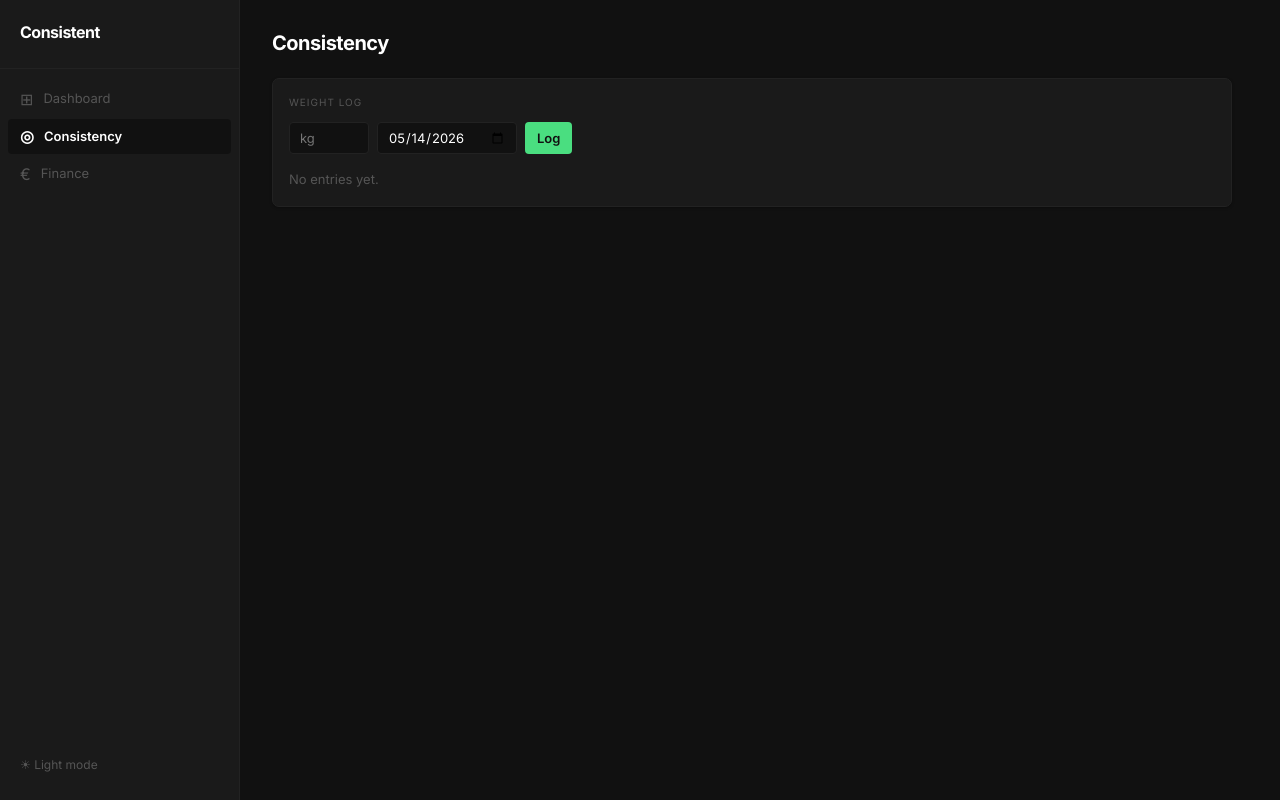
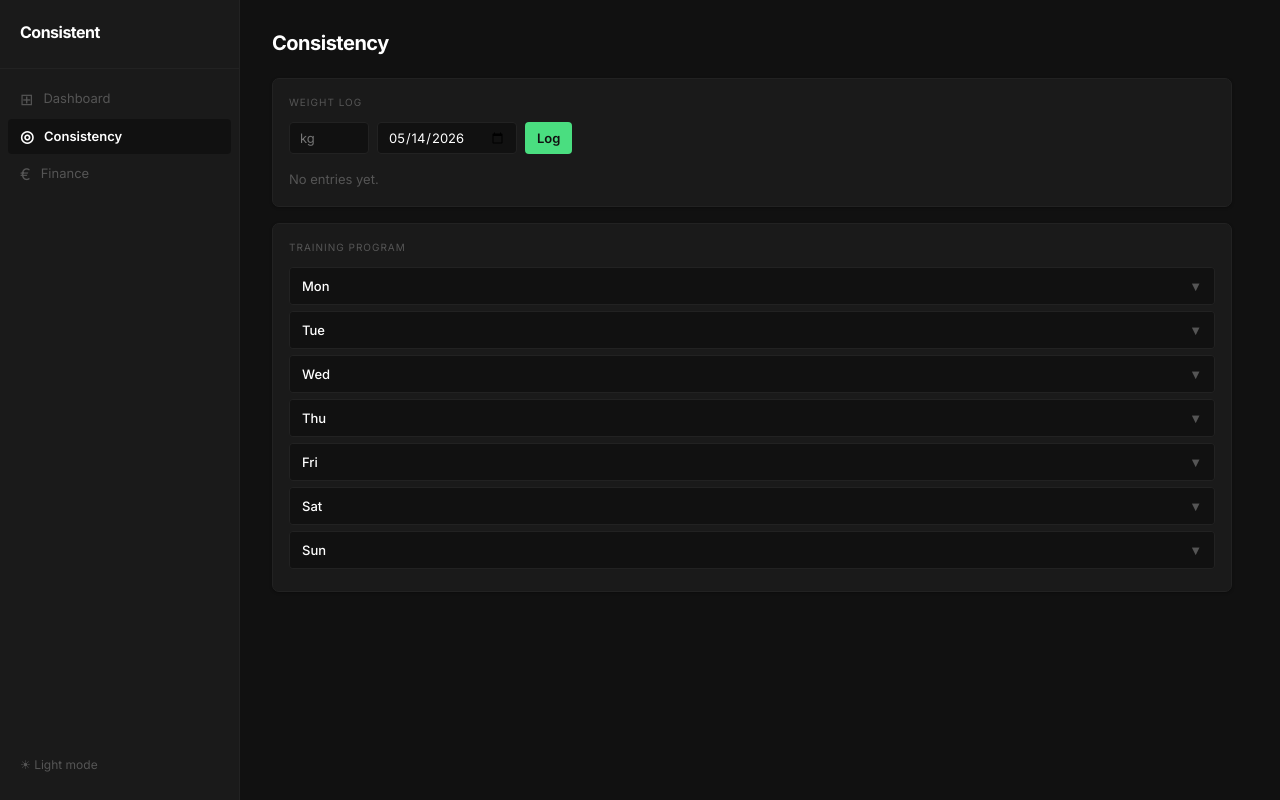
Before and after one commit to Fairlander-Flick/Consistent, a React app: page /consistency in a window 1280 px wide. Built offline with nearby package versions, Linux system fonts and the light colour scheme; the HTML template or start-up script is replaced by a standard one.

Commit message:
feat: add Training Program Editor to Consistency page

```diff
--- a/src/pages/Consistency.jsx
+++ b/src/pages/Consistency.jsx
@@ -1,9 +1,12 @@
 import { useState } from 'react'
 import { useWeightStore } from '../store/useWeightStore'
+import { useTrainingStore } from '../store/useTrainingStore'
 import { Card } from '../components/ui/Card'
 import { Input } from '../components/ui/Input'
 import { Button } from '../components/ui/Button'
 import { todayISO, isoToDisplay } from '../lib/dateUtils'
+
+const DAYS = ['Mon', 'Tue', 'Wed', 'Thu', 'Fri', 'Sat', 'Sun']
 
 function WeightLogSection() {
   const { entries, addEntry, deleteEntry } = useWeightStore()
@@ -55,11 +58,91 @@ function WeightLogSection() {
   )
 }
 
+function TrainingProgramEditor() {
+  const { program, setDayName, addExercise, addSet, removeExercise } = useTrainingStore()
+  const [openDay, setOpenDay] = useState(null)
+  const [newExName, setNewExName] = useState('')
+  const [newSets, setNewSets] = useState({})
+
+  const handleAddExercise = (day) => {
+    if (!newExName.trim()) return
+    addExercise(day, newExName.trim())
+    setNewExName('')
+  }
+
+  const handleAddSet = (day, exId) => {
+    const key = `${day}-${exId}`
+    const { reps = '', weight = '' } = newSets[key] || {}
+    if (!reps || !weight) return
+    addSet(day, exId, reps, weight)
+    setNewSets(prev => ({ ...prev, [key]: { reps: '', weight: '' } }))
+  }
+
+  return (
+    <Card style={{ marginBottom: '16px' }}>
+      <div style={{ fontSize: '10px', color: 'var(--text-muted)', textTransform: 'uppercase', letterSpacing: '0.1em', marginBottom: '12px' }}>
+        Training Program
+      </div>
+      {DAYS.map(day => (
+        <div key={day} style={{ marginBottom: '6px', border: '1px solid var(--border)', borderRadius: 'var(--radius-sm)', overflow: 'hidden' }}>
+          <button
+            onClick={() => setOpenDay(openDay === day ? null : day)}
+            style={{
+              width: '100%', padding: '10px 12px', display: 'flex', justifyContent: 'space-between',
+              background: 'var(--bg)', color: 'var(--text)', fontSize: '13px', fontWeight: 500,
+            }}
+          >
+            <span>{day} {program[day].name ? `— ${program[day].name}` : ''}</span>
+            <span style={{ color: 'var(--text-muted)' }}>{openDay === day ? '▲' : '▼'}</span>
+          </button>
+          {openDay === day && (
+            <div style={{ padding: '12px', background: 'var(--bg-card)' }}>
+              <Input
+                value={program[day].name}
+                onChange={v => setDayName(day, v)}
+                placeholder="Session name (e.g. Upper Body)"
+                style={{ marginBottom: '10px' }}
+              />
+              {program[day].exercises.map(ex => {
+                const key = `${day}-${ex.id}`
+                const s = newSets[key] || { reps: '', weight: '' }
+                return (
+                  <div key={ex.id} style={{ marginBottom: '10px', padding: '8px', background: 'var(--bg)', borderRadius: 'var(--radius-sm)' }}>
+                    <div style={{ display: 'flex', justifyContent: 'space-between', marginBottom: '6px' }}>
+                      <span style={{ fontSize: '13px', fontWeight: 500 }}>{ex.name}</span>
+                      <button onClick={() => removeExercise(day, ex.id)} style={{ color: 'var(--text-muted)', fontSize: '14px' }}>×</button>
+                    </div>
+                    {ex.sets.map((set, i) => (
+                      <span key={i} style={{ fontSize: '11px', color: 'var(--text-muted)', marginRight: '8px' }}>
+                        {set.reps}×{set.weight}kg
+                      </span>
+                    ))}
+                    <div style={{ display: 'flex', gap: '6px', marginTop: '6px' }}>
+                      <Input type="number" value={s.reps} onChange={v => setNewSets(p => ({ ...p, [key]: { ...s, reps: v } }))} placeholder="reps" style={{ width: '60px' }} />
+                      <Input type="number" value={s.weight} onChange={v => setNewSets(p => ({ ...p, [key]: { ...s, weight: v } }))} placeholder="kg" style={{ width: '60px' }} />
+                      <Button onClick={() => handleAddSet(day, ex.id)} variant="ghost" style={{ fontSize: '11px' }}>+ Set</Button>
+                    </div>
+                  </div>
+                )
+              })}
+              <div style={{ display: 'flex', gap: '6px', marginTop: '6px' }}>
+                <Input value={newExName} onChange={setNewExName} placeholder="Exercise name" style={{ flex: 1 }} />
+                <Button onClick={() => handleAddExercise(day)} variant="secondary">Add</Button>
+              </div>
+            </div>
+          )}
+        </div>
+      ))}
+    </Card>
+  )
+}
+
 export function Consistency() {
   return (
     <div style={{ maxWidth: '960px' }}>
       <h1 style={{ fontSize: '20px', fontWeight: 700, letterSpacing: '-0.5px', marginBottom: '20px' }}>Consistency</h1>
       <WeightLogSection />
+      <TrainingProgramEditor />
     </div>
   )
 }
```
